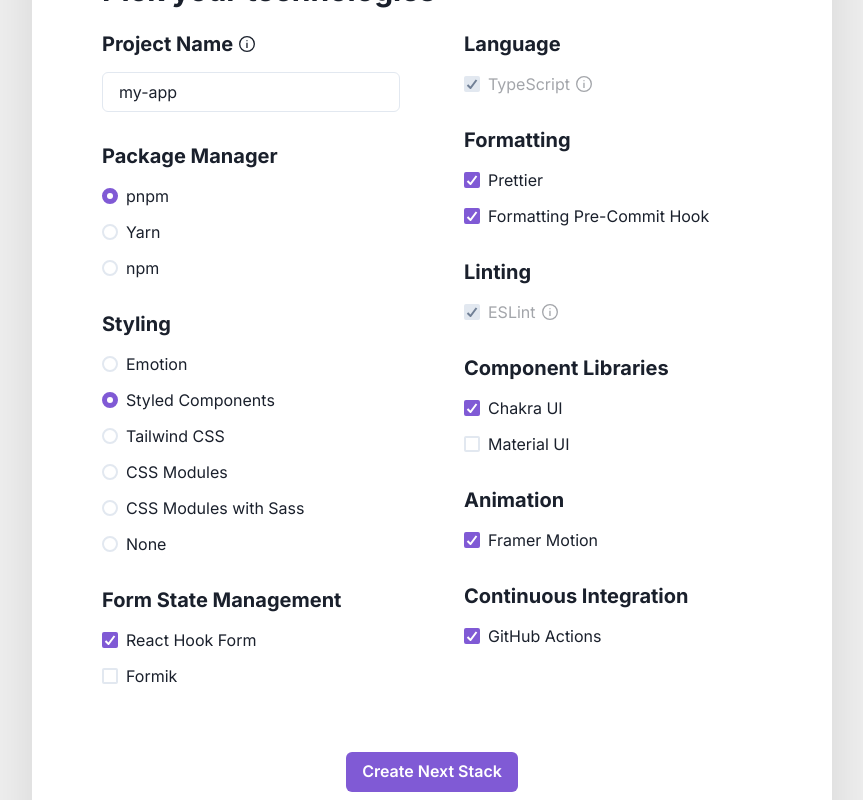
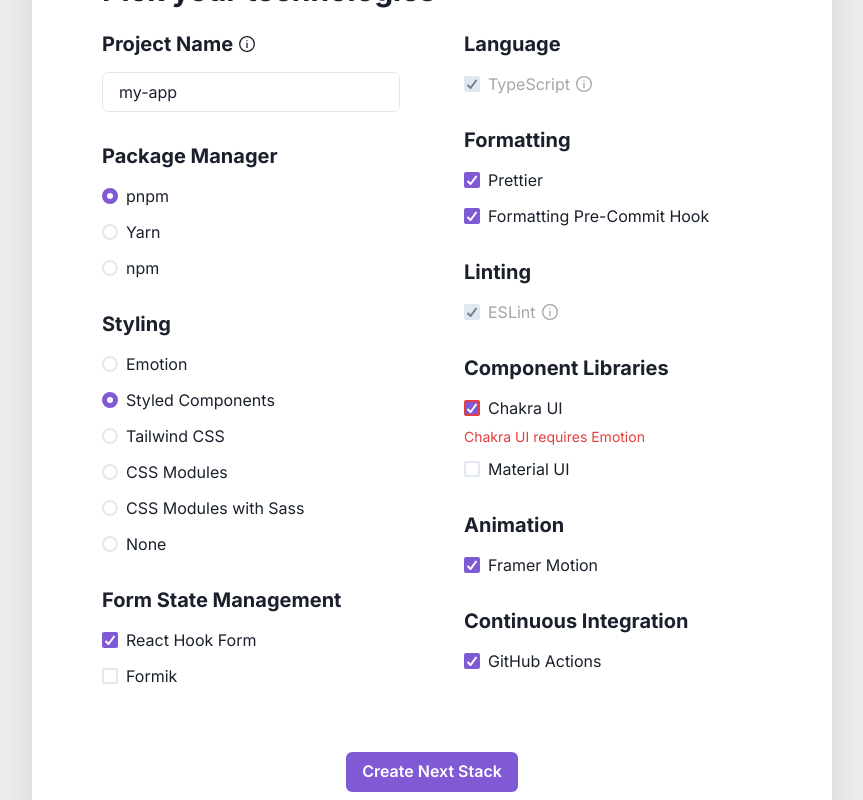
Before and after one commit to akd-io/create-next-stack-website, a Next.js app: page / in a window 1280 px wide. Both pictures are taken after a click on the label "Styled Components". Shown: the part 568-1368 px from the top of the page, without its empty margins (208-1071 px from the left). Built offline with nearby package versions, Linux system fonts and the light colour scheme.

Commit message:
Add validation rules

```diff
--- a/templates/LandingPage/components/TechnologiesForm.tsx
+++ b/templates/LandingPage/components/TechnologiesForm.tsx
@@ -105,15 +105,23 @@ const componentLibraryOptionKeys = [optionKeys.chakra, optionKeys.materialUi]
 const animationOptionKeys = [optionKeys.framerMotion]
 const continuousIntegrationOptionKeys = [optionKeys.githubActions]
 
+type ProjectName = string
+type PackageManager = (typeof packageManagerOptionKeys)[number]
+type Styling = (typeof stylingOptionKeys)[number]
+type FormStateManagement = (typeof formStateManagementOptionKeys)[number]
+type Formatting = (typeof formattingOptionKeys)[number]
+type ComponentLibrary = (typeof componentLibraryOptionKeys)[number]
+type Animation = (typeof animationOptionKeys)[number]
+type ContinuousIntegration = (typeof continuousIntegrationOptionKeys)[number]
 type TechnologiesFormData = {
-  projectName: string
-  packageManager: (typeof packageManagerOptionKeys)[number]
-  styling: (typeof stylingOptionKeys)[number]
-  formStateManagement: Array<(typeof formStateManagementOptionKeys)[number]>
-  formatting: Array<(typeof formattingOptionKeys)[number]>
-  componentLibraries: Array<(typeof componentLibraryOptionKeys)[number]>
-  animation: Array<(typeof animationOptionKeys)[number]>
-  continuousIntegration: Array<(typeof continuousIntegrationOptionKeys)[number]>
+  projectName: ProjectName
+  packageManager: PackageManager
+  styling: Styling
+  formStateManagement: FormStateManagement[]
+  formatting: Formatting[]
+  componentLibraries: ComponentLibrary[]
+  animation: Animation[]
+  continuousIntegration: ContinuousIntegration[]
 }
 const defaultFormData: TechnologiesFormData = {
   projectName: "my-app",
@@ -138,15 +146,16 @@ const categoryLabels = {
   componentLibraries: "Component Libraries",
   animation: "Animation",
   continuousIntegration: "Continuous Integration",
-}
+} as const
 
 export const TechnologiesForm: React.FC = () => {
-  const { register, control, watch, handleSubmit, formState } =
+  const { register, control, watch, formState, handleSubmit } =
     useForm<TechnologiesFormData>({
       defaultValues: defaultFormData,
     })
 
   const { errors } = formState
+  const formValues = watch()
 
   const [isCommandModalShow, setIsModalShown] = React.useState(false)
   const [command, setCommand] = React.useState("")
@@ -253,6 +262,7 @@ export const TechnologiesForm: React.FC = () => {
                 <Controller
                   name={formDataKeys.packageManager}
                   control={control}
+                  rules={{ required: true }}
                   render={({ field: { ref, ...rest } }) => (
                     <RadioGroup {...rest}>
                       {RadiosOfOptionKeys(packageManagerOptionKeys)}
@@ -268,6 +278,7 @@ export const TechnologiesForm: React.FC = () => {
                 <Controller
                   name={formDataKeys.styling}
                   control={control}
+                  rules={{ required: true }}
                   render={({ field: { ref, ...rest } }) => (
                     <RadioGroup {...rest}>
                       {RadiosOfOptionKeys(stylingOptionKeys)}
@@ -323,7 +334,26 @@ export const TechnologiesForm: React.FC = () => {
                   control={control}
                   render={({ field: { ref, ...rest } }) => (
                     <CheckboxGroup {...rest}>
-                      {CheckboxesOfOptionKeys(formattingOptionKeys)}
+                      <Flex direction="column" gap="3">
+                        <Checkbox value={optionKeys.prettier}>
+                          {options["prettier"].label}
+                        </Checkbox>
+                        <FormControl
+                          isInvalid={
+                            formValues.formatting.includes(
+                              optionKeys.formattingPreCommitHook
+                            ) &&
+                            !formValues.formatting.includes(optionKeys.prettier)
+                          }
+                        >
+                          <Checkbox value={optionKeys.formattingPreCommitHook}>
+                            {options["formattingPreCommitHook"].label}
+                          </Checkbox>
+                          <FormErrorMessage>
+                            Formatting pre-commit hook requires Prettier.
+                          </FormErrorMessage>
+                        </FormControl>
+                      </Flex>
                     </CheckboxGroup>
                   )}
                 />
@@ -353,7 +383,58 @@ export const TechnologiesForm: React.FC = () => {
                   control={control}
                   render={({ field: { ref, ...rest } }) => (
                     <CheckboxGroup {...rest}>
-                      {CheckboxesOfOptionKeys(componentLibraryOptionKeys)}
+                      <Flex direction="column" gap="3">
+                        <FormControl
+                          isInvalid={
+                            (formValues.componentLibraries.includes(
+                              optionKeys.chakra
+                            ) &&
+                              formValues.styling !== optionKeys.emotion) ||
+                            (formValues.componentLibraries.includes(
+                              optionKeys.chakra
+                            ) &&
+                              !formValues.animation.includes(
+                                optionKeys.framerMotion
+                              ))
+                          }
+                        >
+                          <Checkbox value={optionKeys.chakra}>
+                            {options["chakra"].label}
+                          </Checkbox>
+                          {formValues.componentLibraries.includes(
+                            optionKeys.chakra
+                          ) &&
+                            formValues.styling !== optionKeys.emotion && (
+                              <FormErrorMessage>
+                                Chakra UI requires Emotion
+                              </FormErrorMessage>
+                            )}
+                          {formValues.componentLibraries.includes(
+                            optionKeys.chakra
+                          ) &&
+                            !formValues.animation.includes(
+                              optionKeys.framerMotion
+                            ) && (
+                              <FormErrorMessage>
+                                Chakra UI requires Framer Motion
+                              </FormErrorMessage>
+                            )}
+                        </FormControl>
+                        <FormControl
+                          isInvalid={
+                            formValues.componentLibraries.includes(
+                              optionKeys.materialUi
+                            ) && formValues.styling !== optionKeys.emotion
+                          }
+                        >
+                          <Checkbox value={optionKeys.materialUi}>
+                            {options["materialUi"].label}
+                          </Checkbox>
+                          <FormErrorMessage>
+                            Material UI requires Emotion
+                          </FormErrorMessage>
+                        </FormControl>
+                      </Flex>
                     </CheckboxGroup>
                   )}
                 />
```
